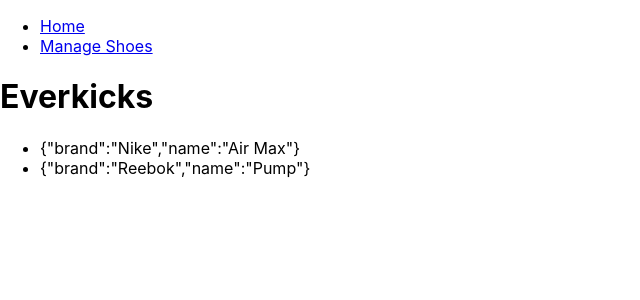
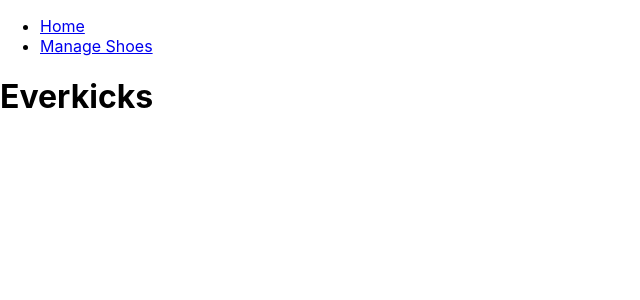
Before and after one commit to coryhouse/everkicks, a React (Create React App) app: page / in a window 1280 px wide. Shown: the top 300 px of the page, without its empty margins (0-640 px from the left). Built offline with nearby package versions, Linux system fonts and the light colour scheme.

Commit message:
Initialize app empty

```diff
--- a/src/App.tsx
+++ b/src/App.tsx
@@ -5,16 +5,7 @@
 import { Shoe } from "./types/types";
 
 export default function App() {
-  const [shoes, setShoes] = useState<Shoe[]>([
-    {
-      brand: "Nike",
-      name: "Air Max",
-    },
-    {
-      brand: "Reebok",
-      name: "Pump",
-    },
-  ]);
+  const [shoes, setShoes] = useState<Shoe[]>([]);
 
   return (
     <BrowserRouter>
```
